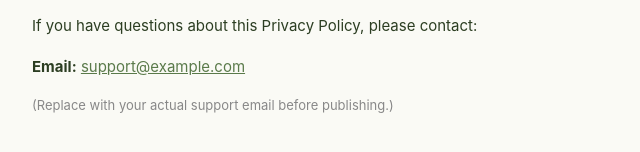
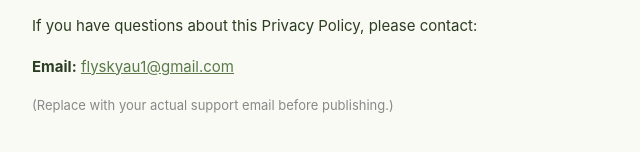
Before and after one commit to ycymycym/docs, a plain HTML site: page catpuzzle/index.html in a window 1280 px wide. Shown: the part 2079-2231 px from the top of the page, 248-888 px from the left. Drawn offline with Linux system fonts and the light colour scheme.

Commit message:
Update index.html

```diff
--- a/catpuzzle/index.html
+++ b/catpuzzle/index.html
@@ -78,7 +78,7 @@
 
 <h2>9. Contact</h2>
 <p>If you have questions about this Privacy Policy, please contact:</p>
-<p><strong>Email:</strong> <a href="mailto:support@example.com">support@example.com</a></p>
+<p><strong>Email:</strong> <a href="mailto:flyskyau1@gmail.com">flyskyau1@gmail.com</a></p>
 <p class="meta">(Replace with your actual support email before publishing.)</p>
 
 </body>
```
